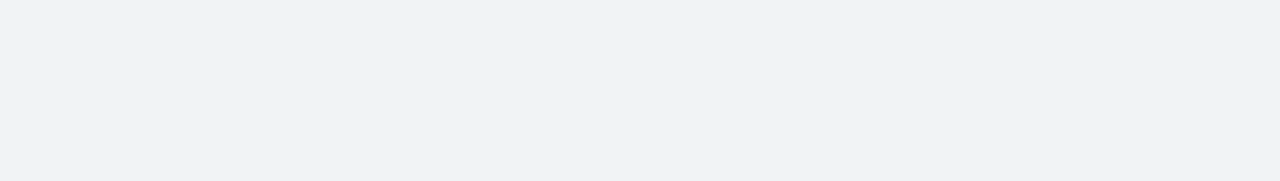
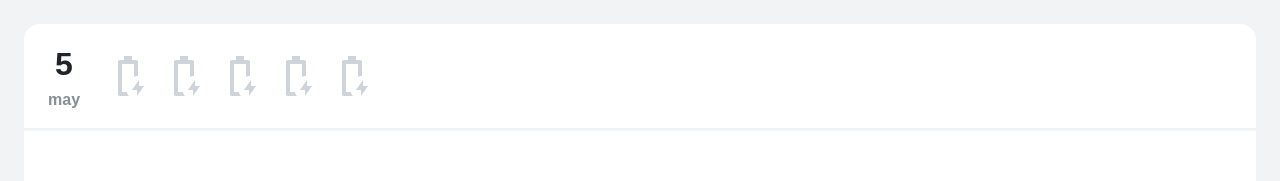
Before and after one commit to bytistan/pomodoro, a React (Vite) app: page /calendar in a window 1280 px wide. Shown: the top 181 px of the page. Built offline with nearby package versions, Linux system fonts and the light colour scheme; a web font is replaced by a local one.

Commit message:
Calender interface is done

```diff
--- /dev/null
+++ b/src/components/CalenderPoint.jsx
@@ -0,0 +1,18 @@
+import React from 'react';
+import BatteryIcon from "../assets/icons/battery.svg";
+
+export default function CalendarPoint({ dateNumber, monthName, pointNumber = 0 }) {
+    return (
+        <div className="w-100 d-flex justify-content-start align-items-center gap-4 px-4 py-3 bottom-border-gray">
+            <div className="d-flex flex-column justify-content-center align-items-center">
+                <p className="fs-2 fw-bold text-dark">{dateNumber}</p>
+                <p className="text-gray fw-bold">{monthName}</p>
+            </div>
+            <div className="d-flex justify-content-start align-items-center gap-2">
+                {Array.from({ length: pointNumber }).map((_, index) => (
+                    <img key={index} src={BatteryIcon} width="48" alt="Battery Icon" />
+                ))}
+            </div>
+        </div>
+    );
+}
--- a/src/index.css
+++ b/src/index.css
@@ -90,3 +90,7 @@ body {
 .bottom-border {
   border-bottom: 2px solid #ADB5BD;
 }
+
+.bottom-border-gray {
+  border-bottom: 3px solid #F1F3F5;
+}
--- a/src/pages/Calendar.jsx
+++ b/src/pages/Calendar.jsx
@@ -1,15 +1,24 @@
-import React, { useState }  from 'react';
+import React from 'react';
 import { Link } from 'react-router-dom';
 
 import IconButton from '../components/IconButton';
 
 import BackIcon from '../assets/icons/back.svg';
 
+import CalendarPoint from '../components/CalenderPoint';
+
 export default function Calendar() {
     return (
         <div className="page-background d-flex flex-column vh-100">
 
             <main className="flex-grow-1 overflow-auto p-4 d-flex flex-column">
+                <div className="gap-4 d-flex justify-content-start align-items-start flex-column bg-white flex-grow-1 rounded-4">
+                    <CalendarPoint
+                        pointNumber={5}
+                        monthName={"may"}
+                        dateNumber={5}
+                    />
+                </div>
             </main>
 
             <footer className="d-flex justify-content-start align-items-center p-4" style={{ height: '100px' }}>
```
